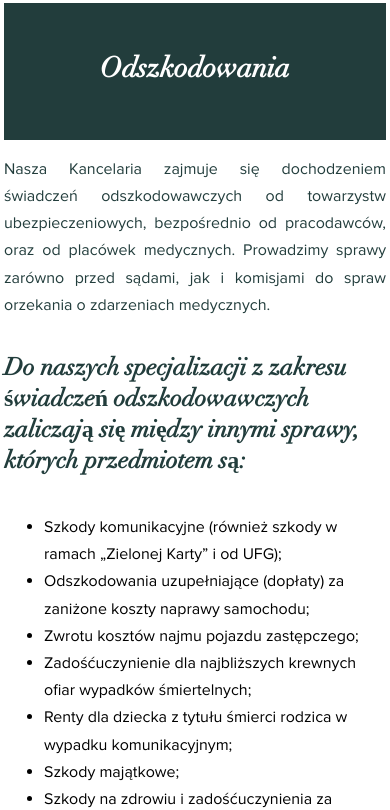
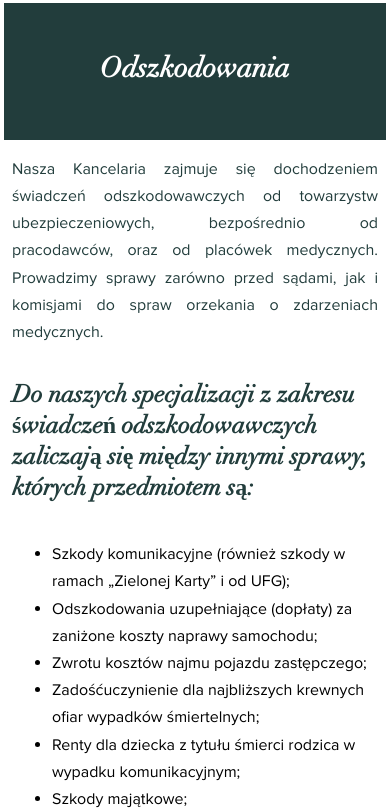
Before and after one commit to GC-Configit/website, an Astro site: page /odszkodowania in a window 390 px wide. Shown: the part 43-853 px from the top of the page. Built offline with nearby package versions, Linux system fonts and the light colour scheme; Astro itself is replaced by a stand-in of ours.

Commit message:
Add padding in mobile

```diff
--- a/src/components/ServiceDescription.astro
+++ b/src/components/ServiceDescription.astro
@@ -66,6 +66,10 @@ const { title, imgSrc, alt } = Astro.props;
         align-items: center;
         justify-content: center;
       }
+
+      .text-holder{
+        padding: 0 0.5rem;
+      }
     }
   }
 </style>
```
